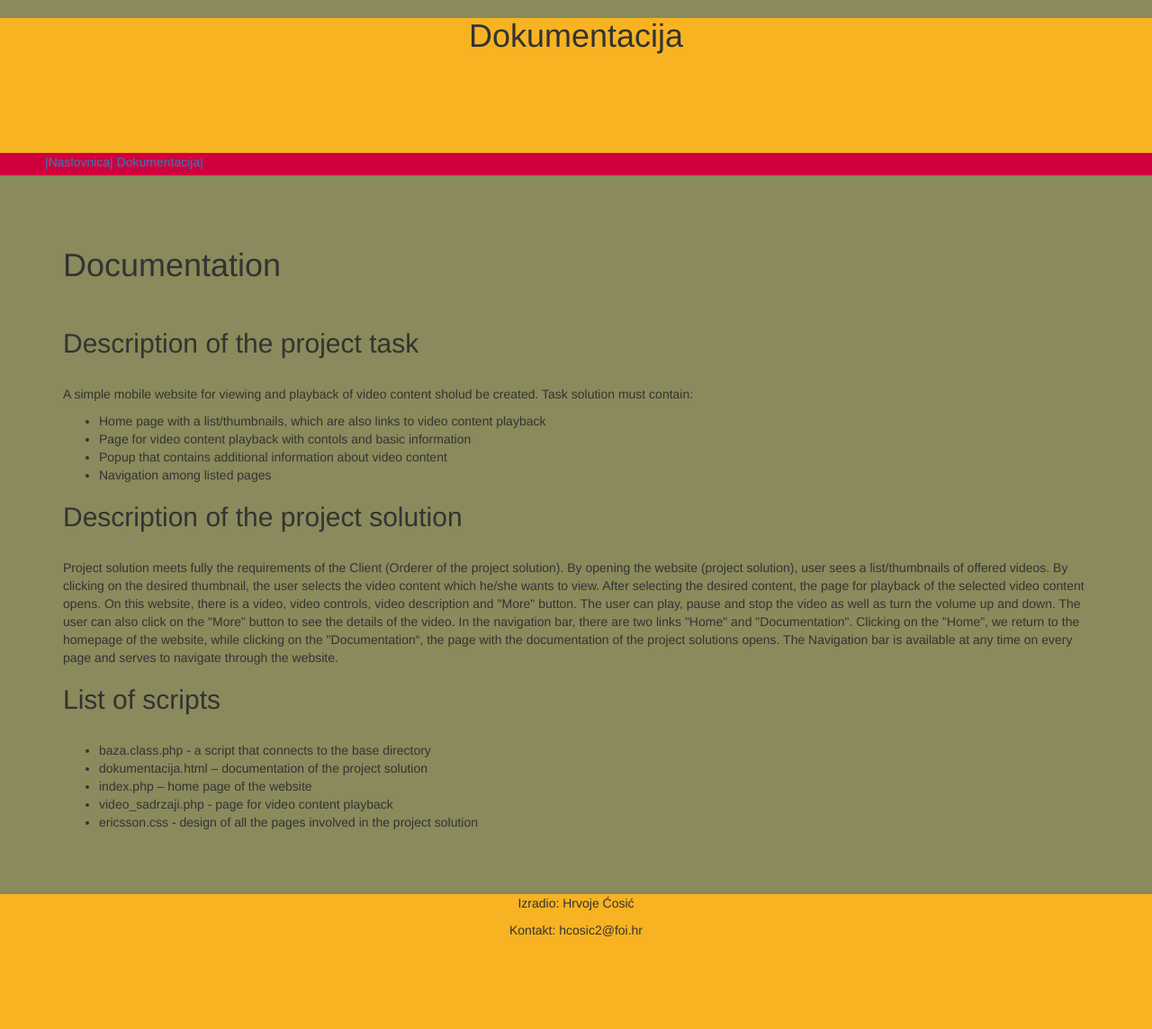
After one commit to hcosic2/Zadatak-Ericsson, a PHP site: page /dokumentacija.html in a window 1280 px wide. The commit adds this page. Shown: the whole page at 90% size. Run offline with PHP 8.4, Linux system fonts and the light colour scheme.

Commit message:
Dodana dokumentacija
Projektu dodana potpuna dokumentacija

```diff
--- a/CSS/ericsson.css
+++ b/CSS/ericsson.css
@@ -1,81 +1,7 @@
-header{
-    width: 100%;
-     float:top;
-    height: 150px;
-    width: 100%;
-  background-color:   #f7b322;
-  background-repeat: no-repeat;
-  text-align: center
-}
-footer{
-    background-color: #f7b322;
-    text-align: center;
-    margin-top: 150px;
-}
-.navigacija{
-    background-color: #d0003e;
-    float: left;
-    width: 200px;
-    height: 1210px;
-    font-size: 22px;
-    list-style-type: upper-alpha;
-}
-figcaption{
-    font-family: "Times new roman";
-    font-size: 20px;
-    color: #d0003e;
-}
-.slike{
-    border: 2px solid black;
-    border-radius: 10px;
-    border-style: dotted;
-    width: 80px;
-    height: 80px;
-    text-align: center;
-}
-.sadrzaj{
-    margin-left: 210px;
-    margin-top: 20px;
-    text-align: left;
-}
-h2{
-    text-align: center;
-}
-.video{
-    text-align: center;
-}
-.audio{
-    text-align: center;
-}
 body{
     background-color:  #8a8a5c  !important;
 }
-#nesređena{
-    list-style-type: upper-alpha;
-}
-#nesređena > li a:visited{
-    color: lime;
-}
-.asocijativna{
-    font-style: italic;
-    font-family: "Monotype Corsiva";
-    font-size: 20px;
-}
-#navigacija2{
-    list-style-type: none;
-}
-.validacija{
-    margin-top: 20px;
-}
-label{
-    font-style: italic;
-}
-.fotografije{
-    text-align: center;
-    margin-top: 80px;
-    color: blue;
-}
-.modal {
+.popup {
     display: none; /* Hidden by default */
     position: fixed; /* Stay in place */
     z-index: 1; /* Sit on top */
@@ -92,7 +18,7 @@ label{
     animation-duration: 0.4s
 }
 
-.modal-content {
+.popup-content {
     position: fixed;
     bottom: 0;
     background-color: #f7b322 !important;
@@ -116,7 +42,7 @@ label{
     text-decoration: none;
     cursor: pointer;
 }
-.modal-body {padding: 2px 16px;}
+.popup-body {padding: 2px 16px;}
 
 .container2 {
   float:top;
@@ -163,3 +89,6 @@ label{
     width: 100%;
     height: 100%;
 }
+nav{
+    margin-left: 50px;
+}
--- /dev/null
+++ b/dokumentacija.html
@@ -0,0 +1,66 @@
+<html>
+    <head>
+        <title>Naslovnica</title>
+        <meta charset="UTF-8">
+        <meta name="author" content="Hrvoje Ćosić">
+        <meta name="keywords" content="Ericsson">
+        <meta name="viewport" content="width=device-width, initial-scale=1.0">
+        <link rel="stylesheet" href="https://maxcdn.bootstrapcdn.com/bootstrap/3.3.7/css/bootstrap.min.css">
+        <link href="CSS/ericsson.css" rel="stylesheet" type="text/css">
+        <script src="https://ajax.googleapis.com/ajax/libs/jquery/1.12.4/jquery.min.js"></script>
+        <script src="https://maxcdn.bootstrapcdn.com/bootstrap/3.3.7/js/bootstrap.min.js"></script>
+    </head>
+    <body>
+        <div class="container2">
+            <h1 id="naslov"> Dokumentacija </h1>
+        </div>
+
+        <div class="container3">
+            <nav>
+                <a href="index.php">|Naslovnica|</a>
+                <a href="dokumentacija.html">Dokumentacija|</a>
+            </nav>
+        </div>
+        <div class="container">
+            <div class="row">
+                <div class="col-lg-12 col-md-8 col-sm-6 col-sx-3">
+                    <h1>Documentation</h1><br>
+                    <h2>Description of the project task</h2><br>
+                    <p>A simple mobile website for viewing and playback of
+                        video content sholud be created. Task solution must contain:</p>
+                    <ul>
+                        <li>Home page with a list/thumbnails, which are also links to video content playback</li>
+                        <li>Page for video content playback with contols and basic information</li>
+                        <li>Popup that contains additional information about video content</li>
+                        <li>Navigation among listed pages</li>
+                    </ul>
+                    <h2>Description of the project solution</h2><br>
+
+                    <p>Project solution meets fully the requirements of the Client (Orderer of the project solution).
+                        By opening the website (project solution),  user sees a list/thumbnails of offered videos.
+                        By clicking on the desired thumbnail, the user selects the video content which he/she wants to view.
+                        After selecting the desired content, the page for playback of the selected video content opens.
+                        On this website,  there is a video,  video controls, video description and "More" button.
+                        The user can play, pause and stop the video as well as turn the volume up and down.
+                        The user can also click on the "More" button to see the details of the video.
+                        In the navigation bar, there are two links "Home" and "Documentation". Clicking on the "Home", we return
+                        to the homepage of the website, while clicking on the "Documentation“, the page with the documentation of the project solutions opens.
+                        The Navigation bar is available at any time on every page and serves to navigate through the website.</p>
+
+                    <h2>List of scripts</h2><br>
+                    <ul>
+                        <li>baza.class.php - a script that connects to the base directory</li>
+                        <li>dokumentacija.html – documentation of the project solution</li>
+                        <li>index.php – home page of the website</li>
+                        <li>video_sadrzaji.php - page for video content playback </li>
+                        <li>ericsson.css - design of all the pages involved in the project solution</li>
+                    </ul><br><br><br>
+                </div>
+            </div>
+        </div>
+        <div class="container2">
+            <p>Izradio: Hrvoje Ćosić</p>
+            <p>Kontakt: hcosic2@foi.hr</p>
+        </div>
+    </body>
+</html>
--- a/index.php
+++ b/index.php
@@ -20,9 +20,8 @@
 
         <div class="container3">
             <nav>
-                <ul id="navigacija2">
-                    <li><a href="index.php">Naslovnica</a></li>
-                </ul>
+                <a href="index.php">|Naslovnica|</a>
+                <a href="dokumentacija.html">Dokumentacija|</a>
             </nav>
         </div>
         <div class="container">
--- a/nbproject/private/private.xml
+++ b/nbproject/private/private.xml
@@ -3,6 +3,7 @@
     <editor-bookmarks xmlns="http://www.netbeans.org/ns/editor-bookmarks/2" lastBookmarkId="0"/>
     <open-files xmlns="http://www.netbeans.org/ns/projectui-open-files/2">
         <group>
+            <file>file:/C:/xampp/htdocs/Ericsson/dokumentacija.html</file>
             <file>file:/C:/xampp/htdocs/Ericsson/CSS/ericsson.css</file>
             <file>file:/C:/xampp/htdocs/Ericsson/video_sadrzaji.php</file>
             <file>file:/C:/xampp/htdocs/Ericsson/index.php</file>
```
Also changed, not shown: video_sadrzaji.php (+12 -13 lines).
